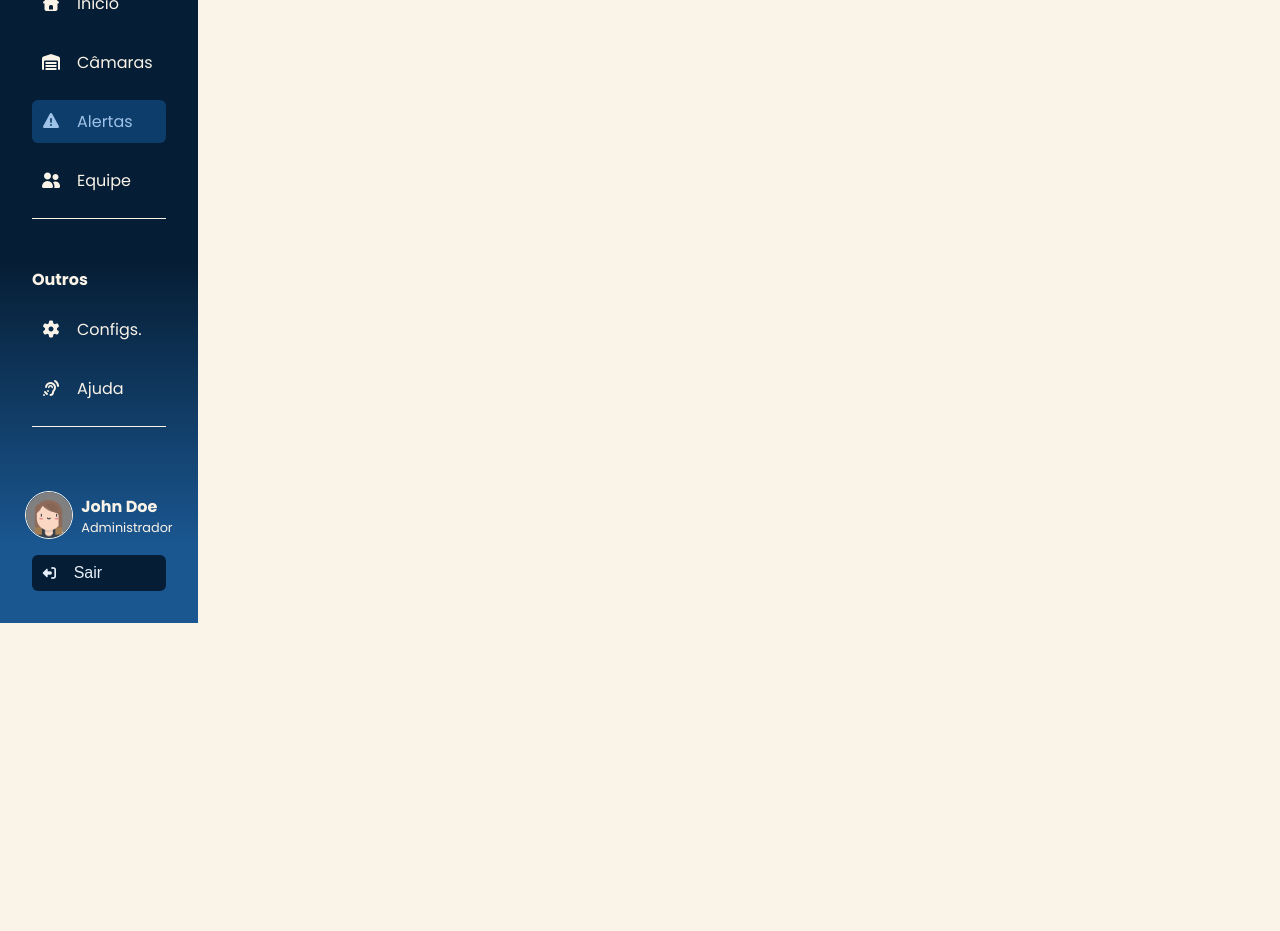
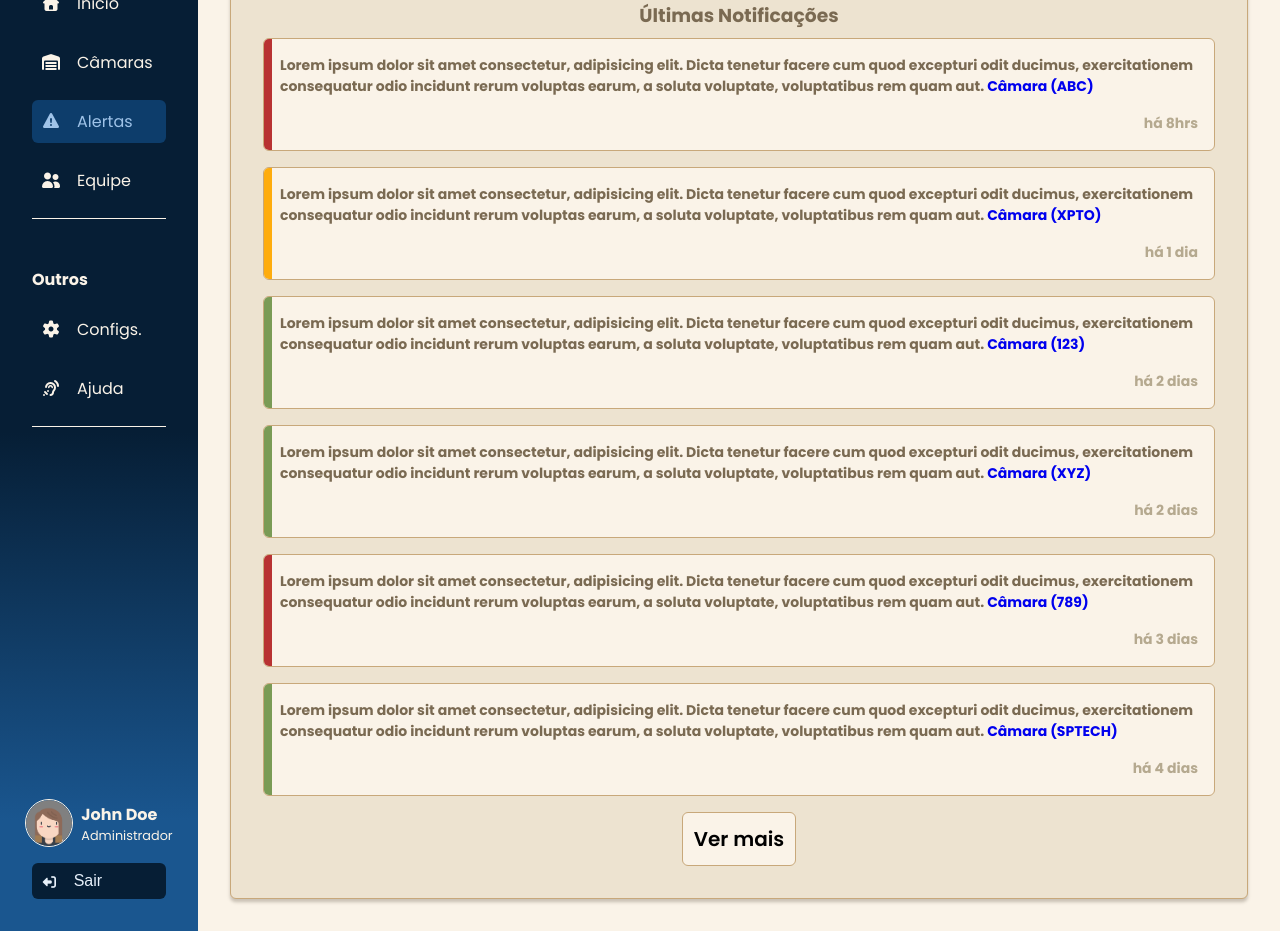
Before and after one commit to 4ppleTech/appleTech, a website: page entregas/website/public/dashboard/alerts.html in a window 1280 px wide. Shown: the part 177-1108 px from the top of the page. Before the commit the page ends 800 px from the top, so only its background shows below. Drawn offline with nearby package versions, Linux system fonts and the light colour scheme; a web font is replaced by a local one.

Commit message:
feat: Fiz e estilizei a alerts.html

```diff
--- a/entregas/website/public/css/dashboard/alerts.css
+++ b/entregas/website/public/css/dashboard/alerts.css
@@ -0,0 +1,116 @@
+main{
+    background-color: #EDE3D0;
+    border: 1px solid #C8A87A;
+    border-radius: 6px;
+
+    max-width: 100%;
+    margin: auto;
+    width: fit-content;
+    height: 100%;
+
+    display: flex;
+    flex-direction: column;
+    align-items: center;
+    row-gap: 3rem;
+    padding: 2rem;
+    box-shadow: 0 0.2rem 0.2rem #3D302040;
+}
+
+main h3 {
+    color: #7A6A52;
+}
+
+main .alerts {
+    display: flex;
+    flex-direction: column;
+    align-items: center;
+    row-gap: 0.5rem;
+}
+
+main .alerts .alert-list {
+    display: flex;
+    flex-direction: column;
+    justify-content: start;
+    row-gap: 1rem;
+}
+
+main .alerts .alert-list .alert {
+    position: relative;
+    overflow: hidden;
+
+    background-color: #FAF3E8;
+    border: 1px solid #C8A87A;
+    border-radius: 6px;
+
+    width: 100%;
+    height: auto;
+    padding: 1rem;
+
+    display: flex;
+    flex-direction: column;
+    row-gap: 1rem;
+}
+
+main .alerts .alert-list .alert::after {
+    content: "";
+    position: absolute;
+    top: 0;
+    left: 0;
+
+    width: 0.5rem;
+    height: 100%;
+}
+
+main .alerts .alert-list .alert[data-alert-type="alert-serious"]::after {
+    background-color: #B83232;
+}
+main .alerts .alert-list .alert[data-alert-type="alert-caution"]::after {
+    background-color: #FEAC0D;
+}
+main .alerts .alert-list .alert[data-alert-type="alert-common"]::after {
+    background-color: #7A9B55;
+}
+
+main .alert-content,
+main .alert-footer {
+    font-size: 14px;
+    font-weight: 900;
+    color: #7A6A52;
+}
+
+.alert .alert-footer {
+    align-self: end;
+    color: #B5A98F;
+}
+
+main .alert-list .view-alerts-btn {
+    color: #7A6A52;
+    background-color: #FAF3E8;
+    border: 1px solid #C8A87A;
+    border-radius: 6px;
+
+    text-align: center;
+    padding: 0.5rem;
+}
+
+main .show-all-button{
+    display: flex;
+    font-size: 20px;
+    font-weight: 600;
+    margin: auto;
+    background-color: #FAF3E8;
+    border: 1px solid #C8A87A;
+    cursor: pointer;
+    border-radius: 6px;
+    max-width: 100%;
+    width: fit-content;
+    padding: 0.7rem;
+    transition: background-color 0.2 ease;
+    font-family: 'Poppins', sans-serif;
+}
+
+
+button:hover {
+  background-color: #7A9B55;
+  color: white;
+}
--- a/entregas/website/public/dashboard/alerts.html
+++ b/entregas/website/public/dashboard/alerts.html
@@ -78,17 +78,53 @@
         <div class="content">
             <!-- CONTENT HEADER -->
             <div class="header">
-                <h1>Dashboard - Início</h1>
+                <h1>Dashboard - Alertas </h1>
                 <span id="current-date">Seg, 12 abr</span>
             </div>
 
             <!-- CONTENT MAIN -->
             <main class="main">
-                <h2>Alerts</h2>
-            </main>
-        </div>
-    </div>
+                <h2>Alertas</h2>
+                <div class="alerts">
+                    <h3>Últimas Notificações</h3>
+                    <div class="alert-list">
+                        <div class="alert" data-alert-type="alert-serious">
+                            <p class="alert-content">Lorem ipsum dolor sit amet consectetur, adipisicing elit. Dicta tenetur facere cum quod excepturi odit ducimus, exercitationem consequatur odio incidunt rerum voluptas earum, a soluta voluptate, voluptatibus rem quam aut. <a href="chambers.html">Câmara (ABC)</a></p>
+                            <span class="alert-footer">há 8hrs</span>
+                        </div>
+                        <div class="alert" data-alert-type="alert-caution">
+                            <p class="alert-content">Lorem ipsum dolor sit amet consectetur, adipisicing elit. Dicta tenetur facere cum quod excepturi odit ducimus, exercitationem consequatur odio incidunt rerum voluptas earum, a soluta voluptate, voluptatibus rem quam aut. <a href="chambers.html">Câmara (XPTO)</a></p>
+                            <span class="alert-footer">há 1 dia</span>
+                        </div>
+                        <div class="alert" data-alert-type="alert-common">
+                            <p class="alert-content">Lorem ipsum dolor sit amet consectetur, adipisicing elit. Dicta tenetur facere cum quod excepturi odit ducimus, exercitationem consequatur odio incidunt rerum voluptas earum, a soluta voluptate, voluptatibus rem quam aut. <a href="chambers.html">Câmara (123)</a></p>
+                            <span class="alert-footer">há 2 dias</span>
+                         </div>
+                          <div class="alert" data-alert-type="alert-common">
+                            <p class="alert-content">Lorem ipsum dolor sit amet consectetur, adipisicing elit. Dicta tenetur facere cum quod excepturi odit ducimus, exercitationem consequatur odio incidunt rerum voluptas earum, a soluta voluptate, voluptatibus rem quam aut. <a href="chambers.html">Câmara (XYZ)</a></p>
+                            <span class="alert-footer">há 2 dias</span>
+                         </div>
+                         <div class="alert" data-alert-type="alert-serious">
+                            <p class="alert-content">Lorem ipsum dolor sit amet consectetur, adipisicing elit. Dicta tenetur facere cum quod excepturi odit ducimus, exercitationem consequatur odio incidunt rerum voluptas earum, a soluta voluptate, voluptatibus rem quam aut. <a href="chambers.html">Câmara (789)</a></p>
+                            <span class="alert-footer">há 3 dias</span>
+                         </div>
+                          <div class="alert" data-alert-type="alert-common">
+                            <p class="alert-content">Lorem ipsum dolor sit amet consectetur, adipisicing elit. Dicta tenetur facere cum quod excepturi odit ducimus, exercitationem consequatur odio incidunt rerum voluptas earum, a soluta voluptate, voluptatibus rem quam aut. <a href="chambers.html">Câmara (SPTECH)</a></p>
+                            <span class="alert-footer">há 4 dias</span>
+                         </div>
+                            <div>
+                                <button class="show-all-button" onclick="verMaisAlertas()">Ver mais</button>
+                            </div>
+                         </div>
+                    </main>
+                </div>
+            </div>
+      <script src="../scripts/mock-user.js"></script>
+    </body>
+ </html>
 
-<script src="../scripts/mock-user.js"></script>
-</body>
-</html>
+ <script>
+    function verMaisAlertas(){
+        /* aqui será o script para exibição de mais alertas */
+    }
+ </script>
```
